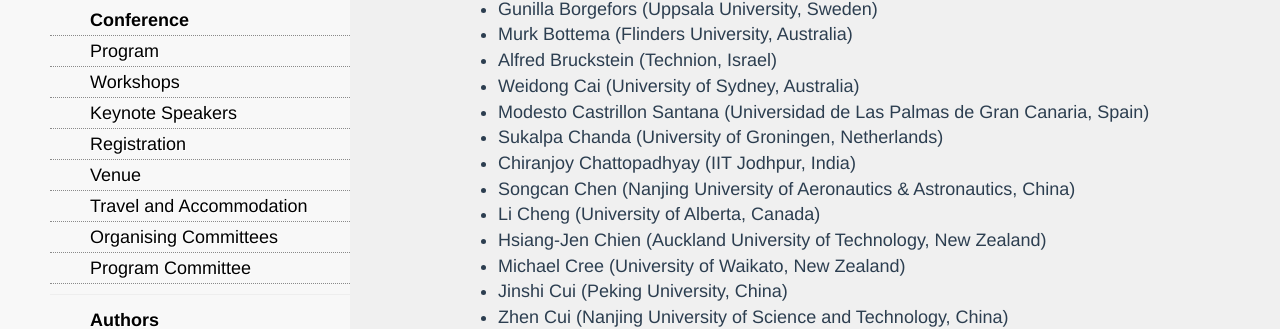
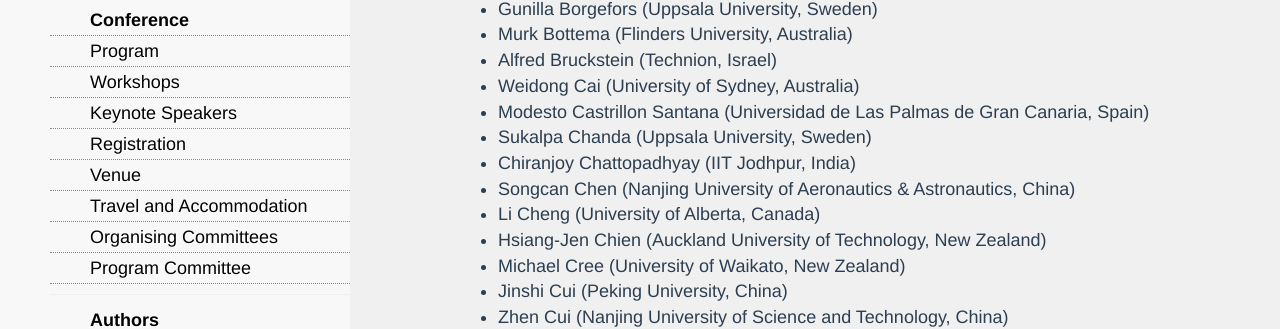
Before and after one commit to AndrewChenUoA/ACPR2019, a Jekyll site: the page built from programcommittee.html, in a window 1280 px wide and 900 px high. Shown: the part 325-654 px from the top of the window. Built offline with Jekyll 4.4.1, drawn with Linux system fonts in a browser that asks for light colours; nearby versions of some CDN libraries; Markdown is read by kramdown in place of the engine named in the settings.

Commit message:
Update PC affiliation

```diff
--- a/programcommittee.html
+++ b/programcommittee.html
@@ -19,7 +19,7 @@
   <li>Alfred Bruckstein (Technion, Israel)</li>
   <li>Weidong Cai (University of Sydney, Australia)</li>
   <li>Modesto Castrillon Santana (Universidad de Las Palmas de Gran Canaria, Spain)</li>
-  <li>Sukalpa Chanda (University of Groningen, Netherlands)</li>
+  <li>Sukalpa Chanda (Uppsala University, Sweden)</li>
   <li>Chiranjoy Chattopadhyay (IIT Jodhpur, India)</li>
   <li>Songcan Chen (Nanjing University of Aeronautics & Astronautics, China)</li>
   <li>Li Cheng (University of Alberta, Canada)</li>
```
